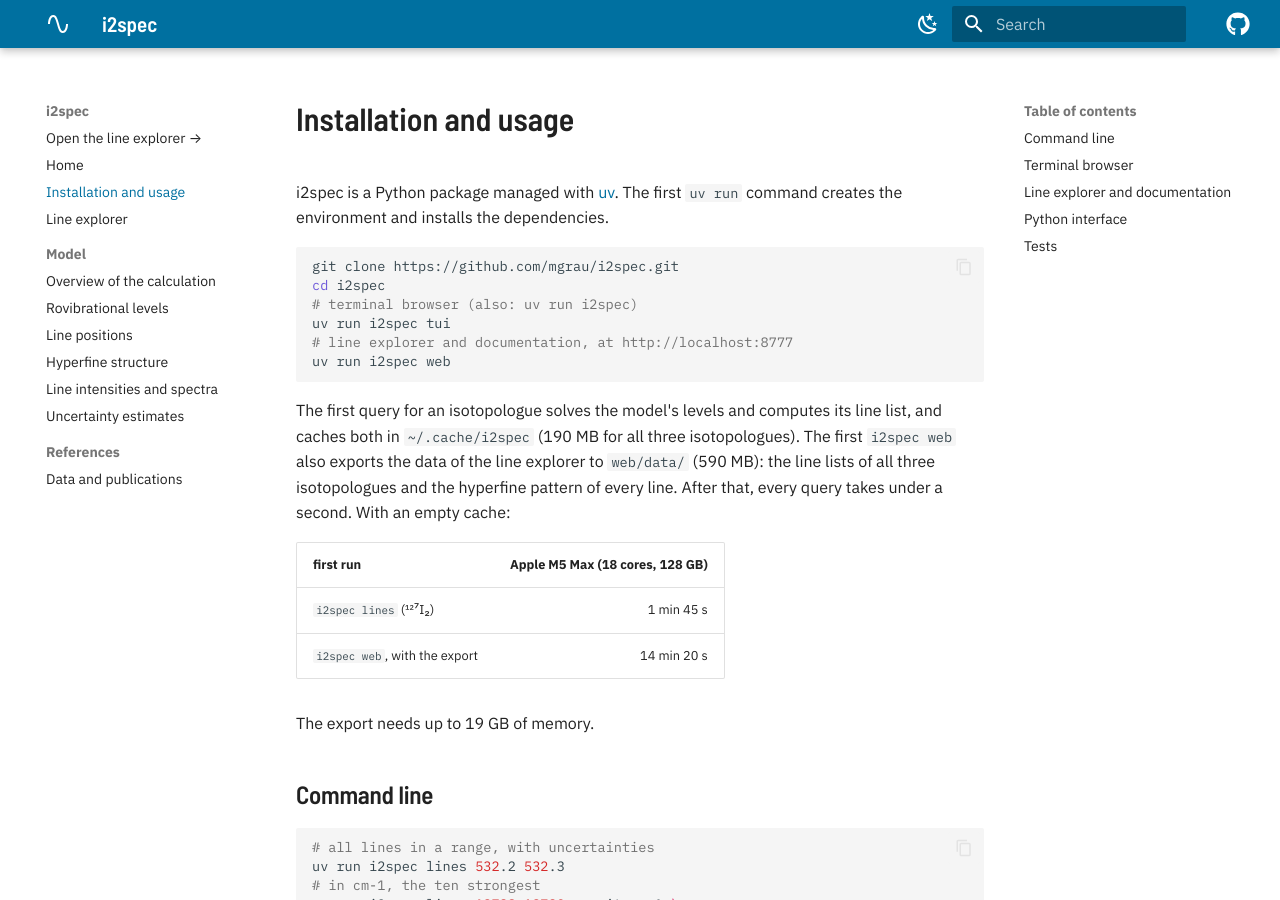
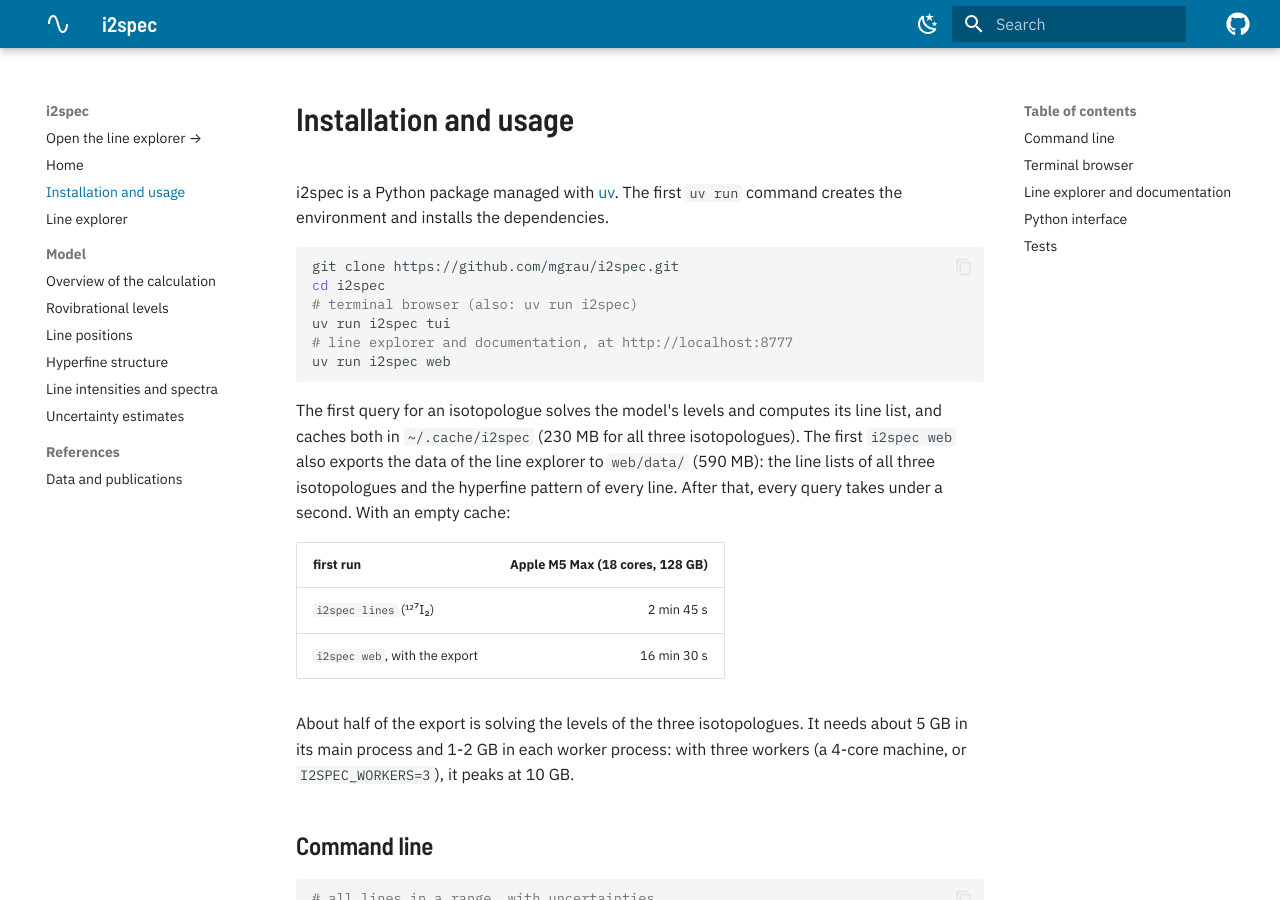
Before and after one commit to mgrau/i2spec, an MkDocs documentation site: the page built from documentation/getting-started.md, in a window 1280 px wide and 900 px high. Built offline with MkDocs 1.6.1 and Material for MkDocs 9.7.7, drawn with Linux system fonts in a browser that asks for light colours; comment, search, counter and statistics services are not loaded.

Commit message:
Getting started: first-run times and memory of the current model
The cold-cache timings of 92ab600 on an M5 Max (first `i2spec lines` 2 min 45 s, `i2spec web` 16 min 30 s;
the cache is 230 MB) and the export's memory since 6c33603: about 5 GB in the main process and 1-2 GB per
worker, 10 GB in all with three workers.

Co-Authored-By: Claude Opus 5.5 <noreply@anthropic.com>

````diff
--- a/documentation/getting-started.md
+++ b/documentation/getting-started.md
@@ -13,16 +13,18 @@ uv run i2spec web
 ```
 
 The first query for an isotopologue solves the model's levels and computes its line list, and caches both
-in `~/.cache/i2spec` (190 MB for all three isotopologues). The first `i2spec web` also exports the data of
+in `~/.cache/i2spec` (230 MB for all three isotopologues). The first `i2spec web` also exports the data of
 the line explorer to `web/data/` (590 MB): the line lists of all three isotopologues and the hyperfine
 pattern of every line. After that, every query takes under a second. With an empty cache:
 
 | first run | Apple M5 Max (18 cores, 128 GB) |
 |---|--:|
-| `i2spec lines` (¹²⁷I₂) | 1 min 45 s |
-| `i2spec web`, with the export | 14 min 20 s |
+| `i2spec lines` (¹²⁷I₂) | 2 min 45 s |
+| `i2spec web`, with the export | 16 min 30 s |
 
-The export needs up to 19 GB of memory.
+About half of the export is solving the levels of the three isotopologues. It needs about 5 GB in its main
+process and 1-2 GB in each worker process: with three workers (a 4-core machine, or `I2SPEC_WORKERS=3`), it
+peaks at 10 GB.
 
 ## Command line
 
````
